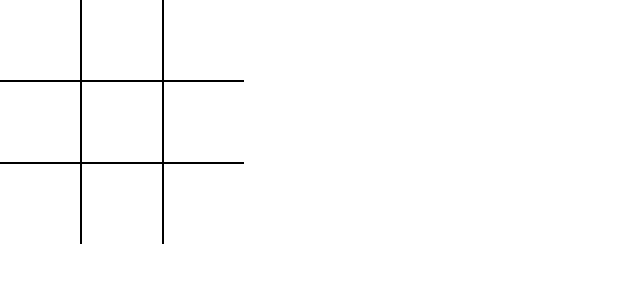
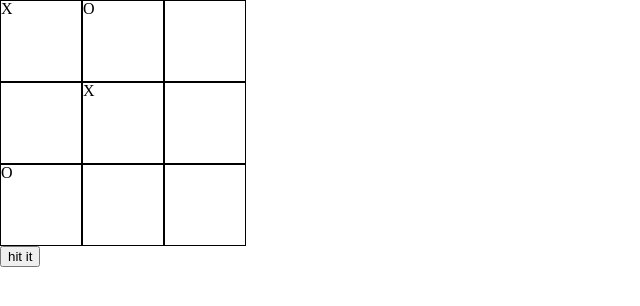
Before and after one commit to sreedgets/odin-projects, a plain HTML site: page tic-tac-toe/index.html in a window 1280 px wide. Shown: the whole page, without its empty margins (0-640 px from the left). Drawn offline with Linux system fonts and the light colour scheme.

Commit message:
Finally figuring out factory functions and modules

```diff
--- a/tic-tac-toe/assets/css/style.css
+++ b/tic-tac-toe/assets/css/style.css
@@ -13,33 +13,8 @@ table { border-collapse: collapse; border-spacing: 0;}
     max-width: 250px;
 }
 
-.gameboard-container div {
+.box {
+    border: solid 1px #000;
     width: 80px;
     height: 80px;
 }
-
-.box-0, .box-3, .box-6 {
-    border-right: solid 1px #000;
-}
-
-.box-1, .box-4, .box-7 {
-    border-left: solid 1px #000;
-    border-right: solid 1px #000;
-}
-
-.box-2, .box-5, .box-8 {
-    border-left: solid 1px #000;
-}
-
-.box-6, .box-7, .box-8 {
-    border-top: solid 1px #000;
-}
-
-.box-3, .box-4, .box-5 {
-    border-top: solid 1px #000;
-    border-bottom: solid 1px #000;
-}
-
-.box-0, .box-1, .box-2 {
-    border-bottom: solid 1px #000;
-}
--- a/tic-tac-toe/assets/js/main.js
+++ b/tic-tac-toe/assets/js/main.js
@@ -19,6 +19,7 @@ const gameboard = (() => {
 
 //Display controller object
 const displayController = (() => {
+
 })();
 
 
@@ -31,3 +32,52 @@ const gameController = (() => {
 const player = () => {
 
 };
+
+
+//Scratchpad
+///////////////////////////////////////////////////////////////////////////
+
+const buttonController = (() => {
+    const _button = document.querySelector('button.cwosant');
+
+    const hitIt = (() => {
+        _button.addEventListener('click', () => {
+            console.log('got eet');
+        });
+    })();
+
+    const getButton = () => {
+        return _button;
+    };
+
+    return {getButton, hitIt};
+})();
+
+const boxes = document.querySelectorAll('div.box');
+let boxesArr = Array.from(boxes);
+let i = 0;
+boxesArr.forEach(box => {
+    box.textContent = gameboard.getGameGrid[i];
+    i++
+});
+
+
+/*
+for (let i = 0; i < boxesArr.length; i++) {
+    boxesArr[i].textContent = gameboard.getGameGrid[i];
+}
+
+const buttonController = (() => {
+    const _button = document.querySelector('button.cwosant');
+
+    _button.addEventListener('click', () => {
+        console.log('got eet');
+    });
+
+    const getButton = () => {
+        return _button;
+    };
+
+    return {getButton};
+})();
+*/
--- a/tic-tac-toe/index.html
+++ b/tic-tac-toe/index.html
@@ -6,21 +6,23 @@
     <meta name="viewport" content="width=device-width, initial-scale=1.0">
     <title>Document</title>
     <link rel="stylesheet" href="assets/css/style.css">
-    <script src="assets/js/main.js"></script>
+
 </head>
 <body>
     <main>
         <div class="gameboard-container">
-            <div class="box-0"></div>
-            <div class="box-1"></div>
-            <div class="box-2"></div>
-            <div class="box-3"></div>
-            <div class="box-4"></div>
-            <div class="box-5"></div>
-            <div class="box-6"></div>
-            <div class="box-7"></div>
-            <div class="box-8"></div>
+            <div class="box"></div>
+            <div class="box"></div>
+            <div class="box"></div>
+            <div class="box"></div>
+            <div class="box"></div>
+            <div class="box"></div>
+            <div class="box"></div>
+            <div class="box"></div>
+            <div class="box"></div>
         </div>
+        <button class="cwosant">hit it</button>
     </main>
+    <script src="assets/js/main.js"></script>
 </body>
 </html>
```
